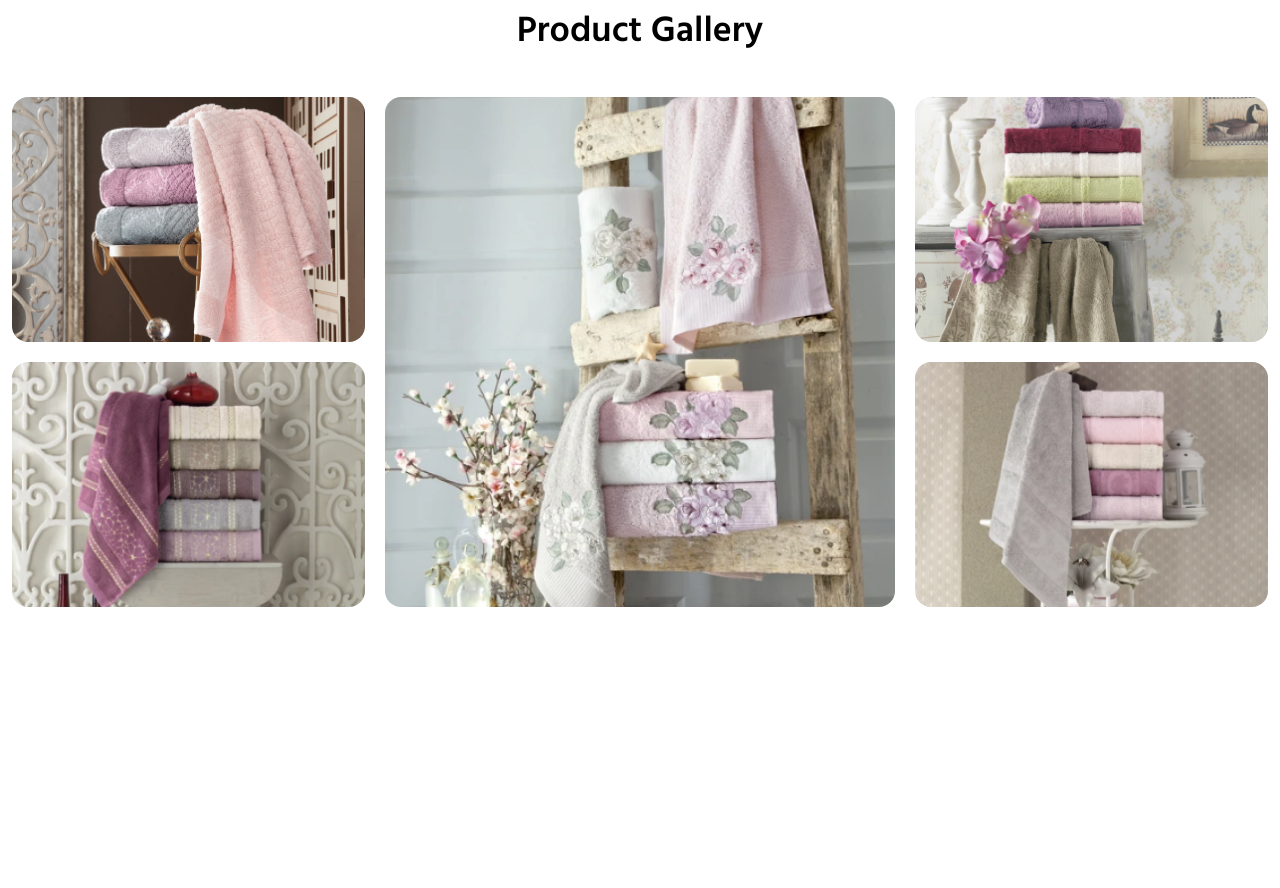
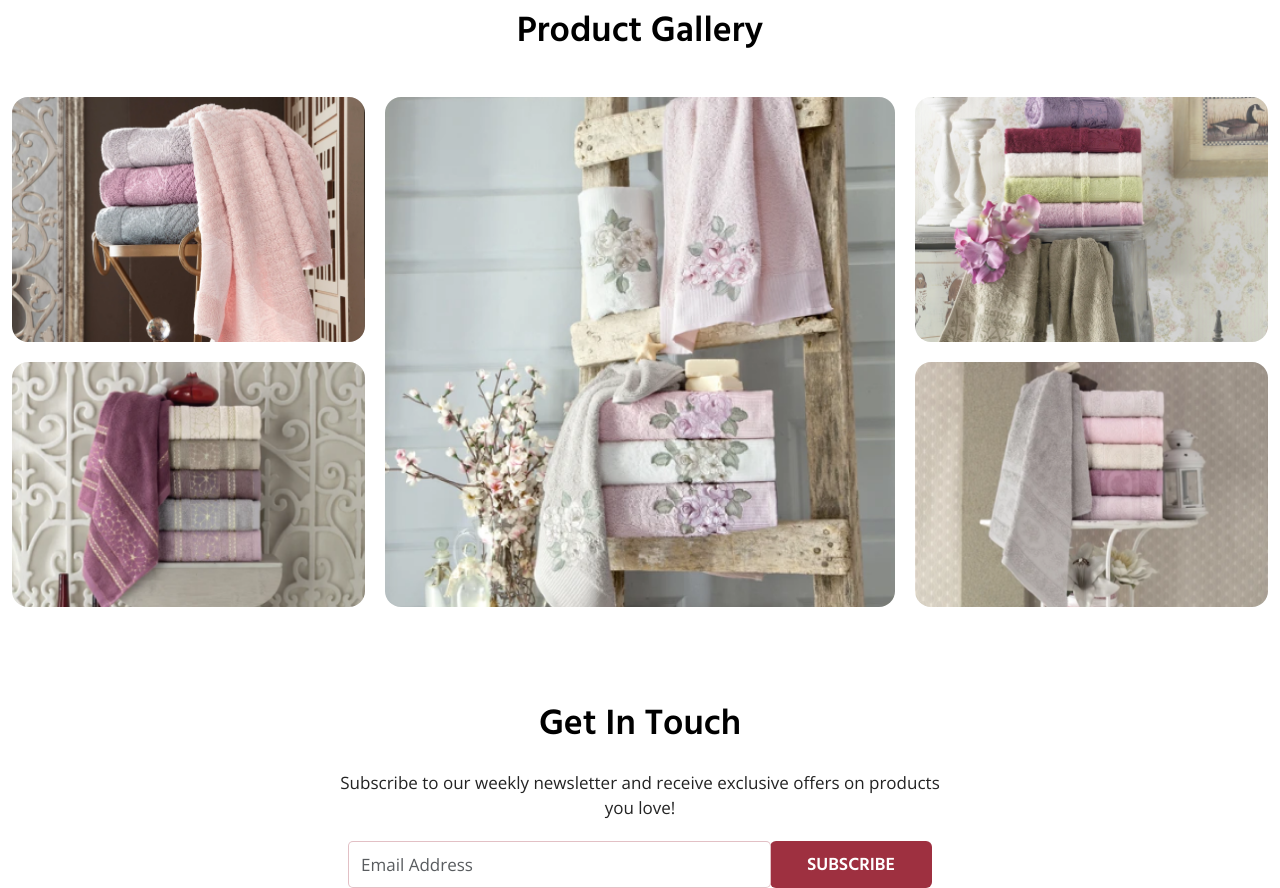
Before and after one commit to deepak-jhajhria/CONCETTI-DI-LUSSO, a plain HTML site: page index.html in a window 1280 px wide. Shown: the part 4525-5413 px from the top of the page. Before the commit the page ends 5132 px from the top, so only its background shows below. Drawn offline with nearby package versions, Linux system fonts and the light colour scheme.

Commit message:
GetInTouch

```diff
--- a/assets/css/style.css
+++ b/assets/css/style.css
@@ -91,6 +91,12 @@
     box-shadow: 0px 0px 19px 0px rgba(0, 0, 0, 0.10);
 }
 
+.form-control {
+    border-radius: 5px !important;
+    border: 1px solid rgba(158, 48, 64, 0.30) !important;
+    background: #FFF !important;
+}
+
 /* -------font-family */
 .ff-hind {
     font-family: var(--ff-hind);
@@ -182,6 +188,14 @@
 
 .min-219 {
     min-height: 219px;
+}
+
+.max-600 {
+    max-width: 600px;
+}
+
+.max-423 {
+    max-width: 423px;
 }
 
 .max-933 {
@@ -293,6 +307,11 @@
 .btnshow {
     padding: 10px 28px;
 }
+
+.btnSUBSCRIBE {
+    padding: 10px 37px;
+}
+
 /* -------grid */
 .item-1 {
     grid-column: 1/2;
@@ -331,6 +350,7 @@
         top: 23%;
         left: 14%;
     }
+
     .fs-4xl {
         font-size: var(--fs-36);
     }
--- a/index.html
+++ b/index.html
@@ -421,16 +421,30 @@
                 <img class="overflow-hidden rounded-4 w-100 h-100  item-1" src="./assets/images/gallery1image.png"
                     alt="gallery1image">
                 <img class="overflow-hidden rounded-4 w-100 h-100  item-2" src="./assets/images/gallery2image.png"
-                    alt="gallery1image">
+                    alt="gallery2image">
                 <img class="overflow-hidden rounded-4 w-100 h-100  item-3" src="./assets/images/gallery3image.png"
-                    alt="gallery1image">
+                    alt="gallery3image">
                 <img class="overflow-hidden rounded-4 w-100 h-100  item-4" src="./assets/images/gallery4image.png"
-                    alt="gallery1image">
+                    alt="gallery4image">
                 <img class="overflow-hidden rounded-4 w-100 h-100  item-5" src="./assets/images/gallery5image.png"
-                    alt="gallery1image">
+                    alt="gallery5image">
             </div>
         </div>
     </div>
+        <div class="container pt-30 pt-md-50 pt-lg-70 pt-xl-89">
+            <p class="text-black text-center fw-semibold ff-hind fs-4xl m-0">Get In Touch</p>
+            <div class="d-flex justify-content-center pt-20">
+                <p class="m-0 max-600 bs-black  ff-open fs-1xl fw-normal text-center">Subscribe to our weekly newsletter
+                    and receive exclusive offers on products
+                    you love!</p>
+            </div>
+            <div class="input-group justify-content-center pt-20">
+                <input type="email" class="form-control  rounded max-423 bs-grey  ff-open fs-1xl fw-normal"
+                    placeholder="Email Address" aria-label="Search" aria-describedby="search-addon" />
+                <button type="button"
+                    class="border-0 rounded-2  btnSUBSCRIBE fw-semibold  text-white bg-brown ff-hind fs-lg">SUBSCRIBE</button>
+            </div>
+        </div>
     <script src="https://cdn.jsdelivr.net/npm/bootstrap@5.3.1/dist/js/bootstrap.bundle.min.js"
         integrity="sha384-HwwvtgBNo3bZJJLYd8oVXjrBZt8cqVSpeBNS5n7C8IVInixGAoxmnlMuBnhbgrkm"
         crossorigin="anonymous"></script>
```
Lines whose indentation alone changed are shown as unchanged.
